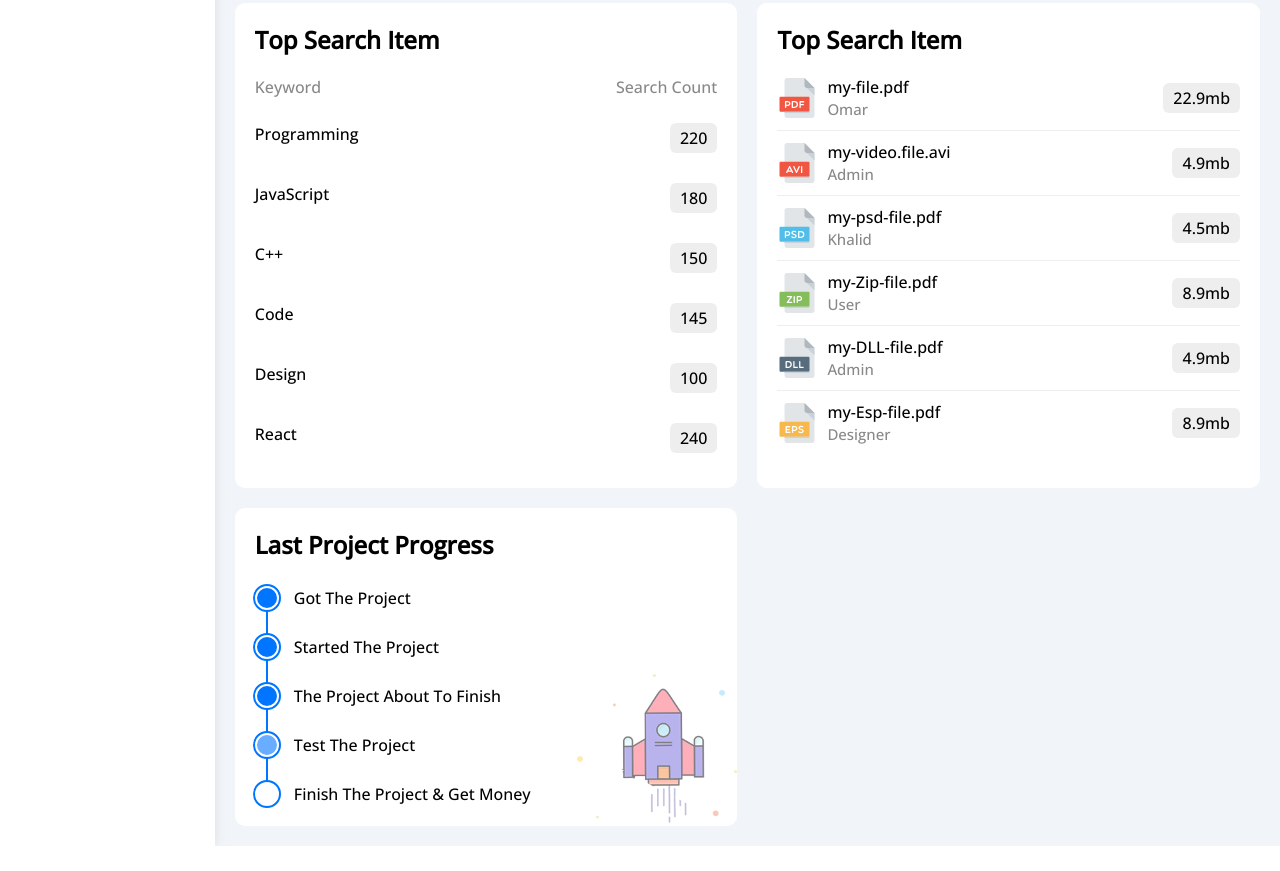
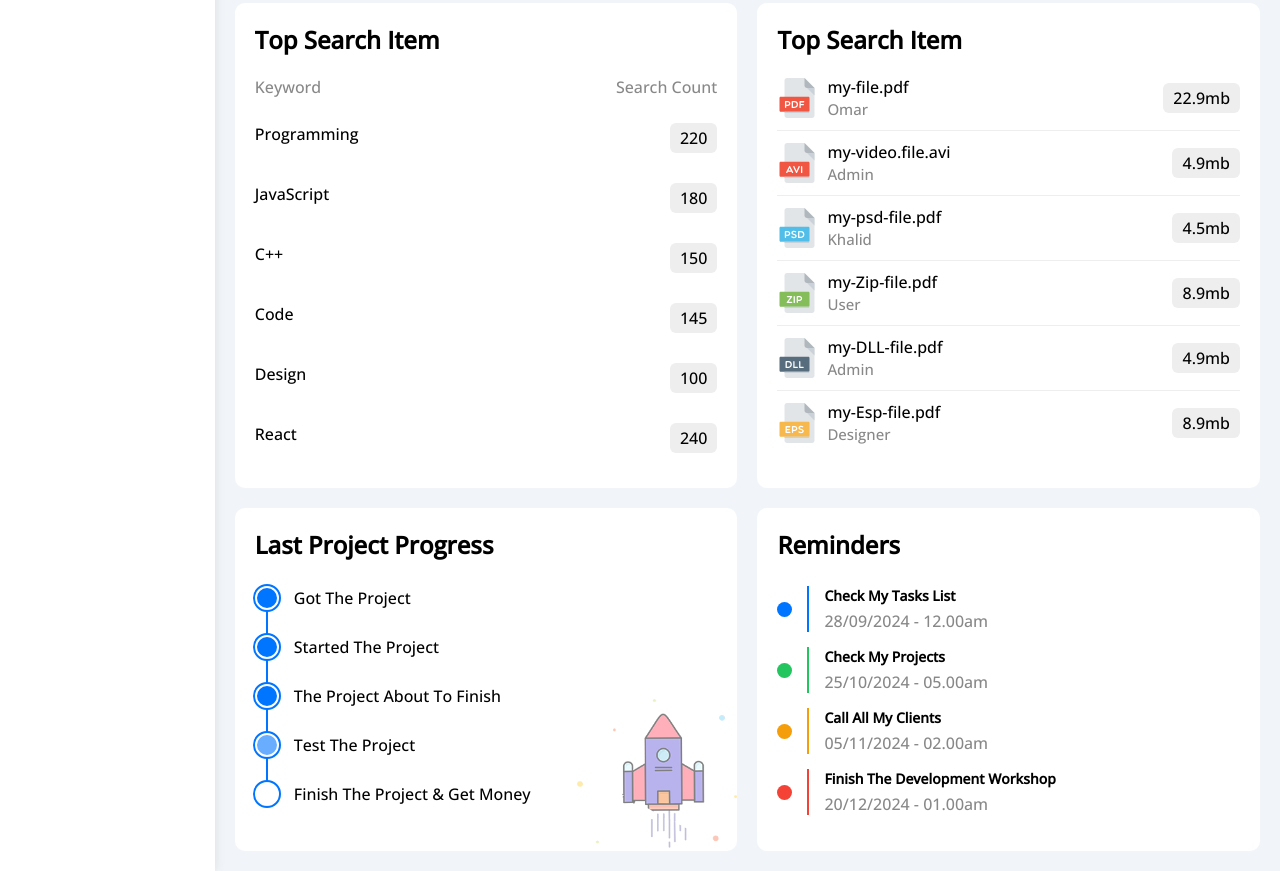
Before and after one commit to omarkhalid12/UI-Dashboard, a plain HTML site: page index.html in a window 1280 px wide. Shown: the part 1514-2385 px from the top of the page. Before the commit the page ends 2360 px from the top, so only its background shows below. Drawn offline with nearby package versions, Linux system fonts and the light colour scheme.

Commit message:
Dashboard Page - Reminders

```diff
--- a/css/framework.css
+++ b/css/framework.css
@@ -67,6 +67,9 @@
 .pb-15 {
   padding-bottom: 15px;
 }
+.pl-15 {
+  padding-left: 15px;
+}
 .m-0 {
   margin: 0;
 }
@@ -82,6 +85,9 @@
 .mt-10 {
   margin-top: 10px;
 }
+.mt-15 {
+  margin-top: 15px;
+}
 .mt-20 {
   margin-top: 20px;
 }
@@ -91,6 +97,9 @@
 .mr-10 {
   margin-right: 10px;
 }
+.mr-15 {
+  margin-right: 15px;
+}
 .mb-5 {
   margin-bottom: 5px;
 }
@@ -99,6 +108,9 @@
 }
 .mb-20 {
   margin-bottom: 20px;
+}
+.mb-25 {
+  margin-bottom: 25px;
 }
 /* End Padding and Margin */
 
@@ -117,6 +129,9 @@
 }
 .bg-green {
   background-color: var(--green-color);
+}
+.bg-red {
+  background-color: var(--red-color);
 }
 .c-black {
   color: black;
@@ -174,6 +189,9 @@
 /* End Font */
 
 /* Start Border */
+.rad-half {
+  border-radius: 50%;
+}
 .rad-6 {
   border-radius: 6px;
 }
--- a/css/master.css
+++ b/css/master.css
@@ -406,6 +406,23 @@ ul {
 }
 /* End Last Project Progress Widget */
 
+/* Start Reminders */
+.reminders ul li .key {
+  width: 15px;
+  height: 15px;
+}
+.reminders ul li > .blue {
+  border-left: 2px solid var(--blue-color);
+}
+.reminders ul li > .green {
+  border-left: 2px solid var(--green-color);
+}
+.reminders ul li > .orange {
+  border-left: 2px solid var(--orange-color);
+}
+.reminders ul li > .red {
+  border-left: 2px solid var(--red-color);
+}
 /* Start Animation */
 @keyframes change-color {
   from {
--- a/index.html
+++ b/index.html
@@ -387,6 +387,41 @@
           <img class="launch-icon hide-mobile" src="imgs/project.png" alt="launch img">
         </div>
         <!-- End Last Project Progress Widget -->
+        <!-- Start Reminders Widget -->
+        <div class="reminders p-20 bg-white rad-10 p-relative">
+          <h2 class="mt-0 mb-25">Reminders</h2>
+          <ul class="mt-0">
+            <li class="d-flex align-c mt-15">
+              <span class="key bg-blue mr-15 d-block rad-half"></span>
+              <div class="pl-15 blue">
+                <p class="fs-14 fw-bold mt-0 mb-5">Check My Tasks List</p>
+                <span class="fs-13 c-grey">28/09/2024 - 12.00am</span>
+              </div>
+            </li>
+            <li class="d-flex align-c mt-15">
+              <span class="key bg-green mr-15 d-block rad-half"></span>
+              <div class="pl-15 green">
+                <p class="fs-14 fw-bold mt-0 mb-5">Check My Projects</p>
+                <span class="fs-13 c-grey">25/10/2024 - 05.00am</span>
+              </div>
+            </li>
+            <li class="d-flex align-c mt-15">
+              <span class="key bg-orange mr-15 d-block rad-half"></span>
+              <div class="pl-15 orange">
+                <p class="fs-14 fw-bold mt-0 mb-5">Call All My Clients</p>
+                <span class="fs-13 c-grey">05/11/2024 - 02.00am</span>
+              </div>
+            </li>
+            <li class="d-flex align-c mt-15">
+              <span class="key bg-red mr-15 d-block rad-half"></span>
+              <div class="pl-15 red">
+                <p class="fs-14 fw-bold mt-0 mb-5">Finish The Development Workshop</p>
+                <span class="fs-13 c-grey">20/12/2024 - 01.00am</span>
+              </div>
+            </li>
+          </ul>
+        </div>
+        <!-- End Reminders Widget -->
       </div>
     </div>
   </div>
```
